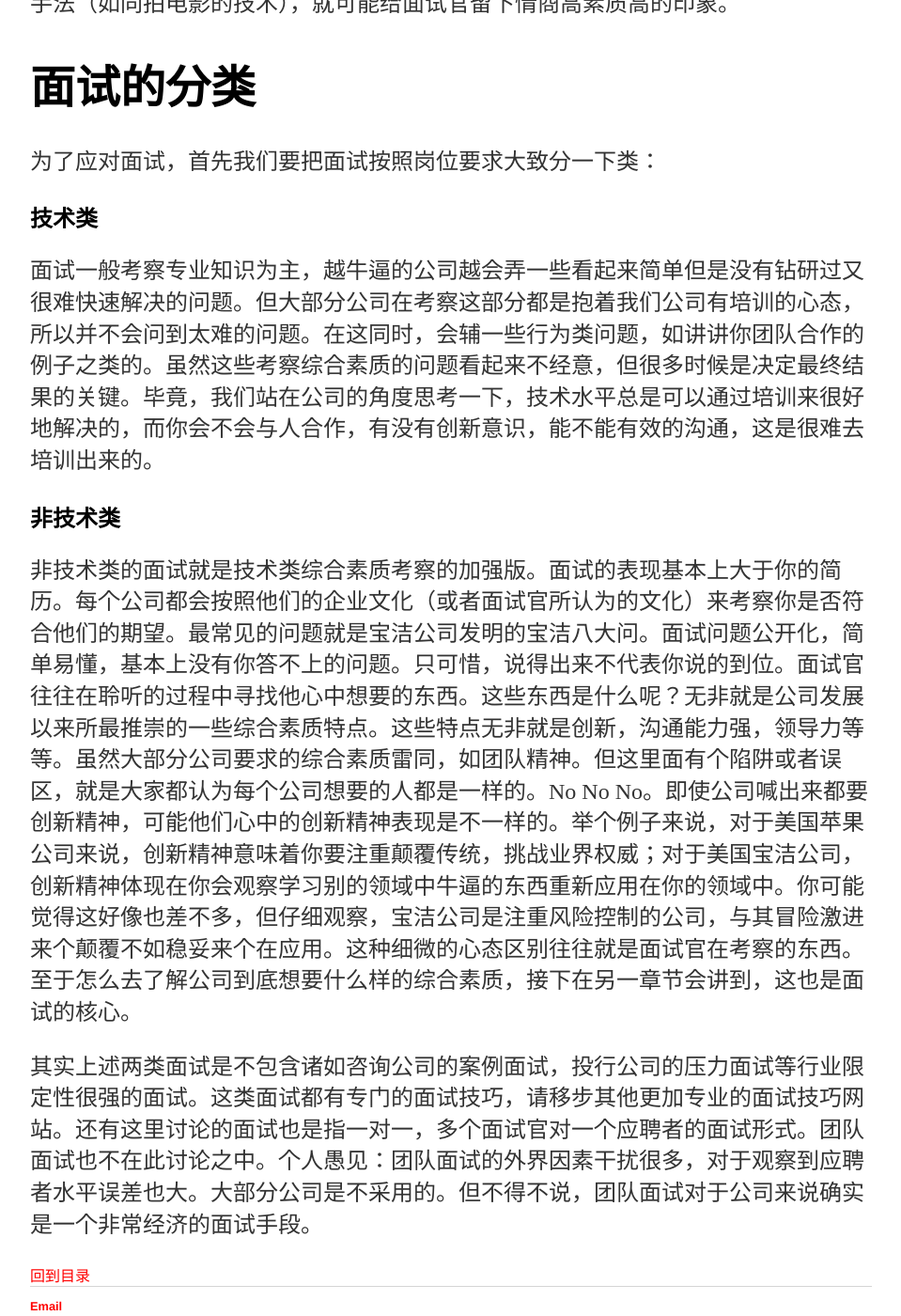
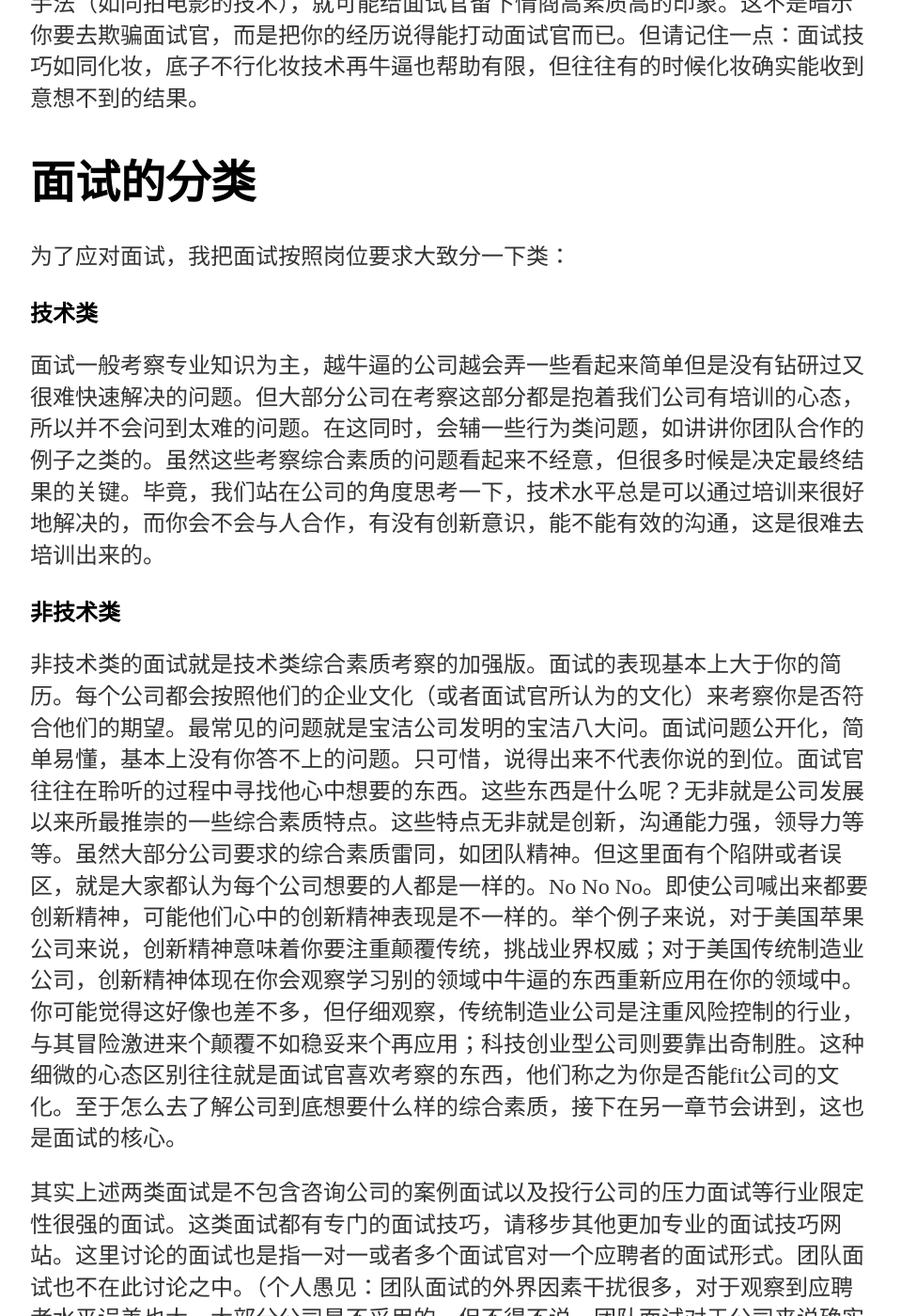
Before and after one commit to saberprince/saberprince.github.io, a Jekyll site: the page built from _posts/2016-03-25-序-言.md, in a window 1280 px wide and 1400 px high, scrolled down 691 px. Shown: the whole window at 94% size, without its empty margins (160-1119 px from the left). Built offline with Jekyll 4.4.1, drawn with Linux system fonts in a browser that asks for light colours; some of the changed text lies outside the part shown.

Commit message:
Update 2016-03-25-序-言.md

```diff
--- a/_posts/2016-03-25-序-言.md
+++ b/_posts/2016-03-25-序-言.md
@@ -5,11 +5,11 @@ date: 2016-03-25
 ---
 # 面试的目的
 <p> 大家都有种主流的观点：公司招人是很看重你的学历，经历和工作经验的。这个观点十分正确，却忽视了面试的作用。假如公司只根据这三点来招人的话，那么筛选简历就可以了。所以对于拿到面试的人来说，他们的学历，经历和工作经验基本上是过关了的。而公司还花大量的时间和金钱去安排面试，是因为他们想观察和考量面试者的其他素质。以上，都是废话。在我看来，面试无非就是想知道应聘者的情商。某些面试还会顺带尝试碾压一下应聘者的智商，如问一些专业知识和智力题。</p>
-<p> 情商和智商是不可能在短时间内提高的，所以大家洗洗睡了，后面的也不用看了。但好消息是，一般面试官在短时间也很难得判断出优劣，尤其是情商。通过一定的表现手法（如同拍电影的技术），就可能给面试官留下情商高素质高的印象。</p>
+<p> 情商和智商是不可能在短时间内提高的，所以大家洗洗睡了，后面的也不用看了。但好消息是，一般面试官在短时间也很难得判断出优劣，尤其是情商。通过一定的表现手法（如同拍电影的技术），就可能给面试官留下情商高素质高的印象。这不是暗示你要去欺骗面试官，而是把你的经历说得能打动面试官而已。但请记住一点：面试技巧如同化妆，底子不行化妆技术再牛逼也帮助有限，但往往有的时候化妆确实能收到意想不到的结果。</p>
 # 面试的分类
-<p> 为了应对面试，首先我们要把面试按照岗位要求大致分一下类：</p>
+<p> 为了应对面试，我把面试按照岗位要求大致分一下类：</p>
 ## 技术类
 <p> 面试一般考察专业知识为主，越牛逼的公司越会弄一些看起来简单但是没有钻研过又很难快速解决的问题。但大部分公司在考察这部分都是抱着我们公司有培训的心态，所以并不会问到太难的问题。在这同时，会辅一些行为类问题，如讲讲你团队合作的例子之类的。虽然这些考察综合素质的问题看起来不经意，但很多时候是决定最终结果的关键。毕竟，我们站在公司的角度思考一下，技术水平总是可以通过培训来很好地解决的，而你会不会与人合作，有没有创新意识，能不能有效的沟通，这是很难去培训出来的。</p>
 ## 非技术类
-<p> 非技术类的面试就是技术类综合素质考察的加强版。面试的表现基本上大于你的简历。每个公司都会按照他们的企业文化（或者面试官所认为的文化）来考察你是否符合他们的期望。最常见的问题就是宝洁公司发明的宝洁八大问。面试问题公开化，简单易懂，基本上没有你答不上的问题。只可惜，说得出来不代表你说的到位。面试官往往在聆听的过程中寻找他心中想要的东西。这些东西是什么呢？无非就是公司发展以来所最推崇的一些综合素质特点。这些特点无非就是创新，沟通能力强，领导力等等。虽然大部分公司要求的综合素质雷同，如团队精神。但这里面有个陷阱或者误区，就是大家都认为每个公司想要的人都是一样的。No No No。即使公司喊出来都要创新精神，可能他们心中的创新精神表现是不一样的。举个例子来说，对于美国苹果公司来说，创新精神意味着你要注重颠覆传统，挑战业界权威；对于美国宝洁公司，创新精神体现在你会观察学习别的领域中牛逼的东西重新应用在你的领域中。你可能觉得这好像也差不多，但仔细观察，宝洁公司是注重风险控制的公司，与其冒险激进来个颠覆不如稳妥来个在应用。这种细微的心态区别往往就是面试官在考察的东西。至于怎么去了解公司到底想要什么样的综合素质，接下在另一章节会讲到，这也是面试的核心。</p>
-<p> 其实上述两类面试是不包含诸如咨询公司的案例面试，投行公司的压力面试等行业限定性很强的面试。这类面试都有专门的面试技巧，请移步其他更加专业的面试技巧网站。还有这里讨论的面试也是指一对一，多个面试官对一个应聘者的面试形式。团队面试也不在此讨论之中。个人愚见：团队面试的外界因素干扰很多，对于观察到应聘者水平误差也大。大部分公司是不采用的。但不得不说，团队面试对于公司来说确实是一个非常经济的面试手段。</p>
+<p> 非技术类的面试就是技术类综合素质考察的加强版。面试的表现基本上大于你的简历。每个公司都会按照他们的企业文化（或者面试官所认为的文化）来考察你是否符合他们的期望。最常见的问题就是宝洁公司发明的宝洁八大问。面试问题公开化，简单易懂，基本上没有你答不上的问题。只可惜，说得出来不代表你说的到位。面试官往往在聆听的过程中寻找他心中想要的东西。这些东西是什么呢？无非就是公司发展以来所最推崇的一些综合素质特点。这些特点无非就是创新，沟通能力强，领导力等等。虽然大部分公司要求的综合素质雷同，如团队精神。但这里面有个陷阱或者误区，就是大家都认为每个公司想要的人都是一样的。No No No。即使公司喊出来都要创新精神，可能他们心中的创新精神表现是不一样的。举个例子来说，对于美国苹果公司来说，创新精神意味着你要注重颠覆传统，挑战业界权威；对于美国传统制造业公司，创新精神体现在你会观察学习别的领域中牛逼的东西重新应用在你的领域中。你可能觉得这好像也差不多，但仔细观察，传统制造业公司是注重风险控制的行业，与其冒险激进来个颠覆不如稳妥来个再应用；科技创业型公司则要靠出奇制胜。这种细微的心态区别往往就是面试官喜欢考察的东西，他们称之为你是否能fit公司的文化。至于怎么去了解公司到底想要什么样的综合素质，接下在另一章节会讲到，这也是面试的核心。</p>
+<p> 其实上述两类面试是不包含咨询公司的案例面试以及投行公司的压力面试等行业限定性很强的面试。这类面试都有专门的面试技巧，请移步其他更加专业的面试技巧网站。这里讨论的面试也是指一对一或者多个面试官对一个应聘者的面试形式。团队面试也不在此讨论之中。（个人愚见：团队面试的外界因素干扰很多，对于观察到应聘者水平误差也大。大部分公司是不采用的。但不得不说，团队面试对于公司来说确实是一个非常经济的面试手段。）</p>
```
